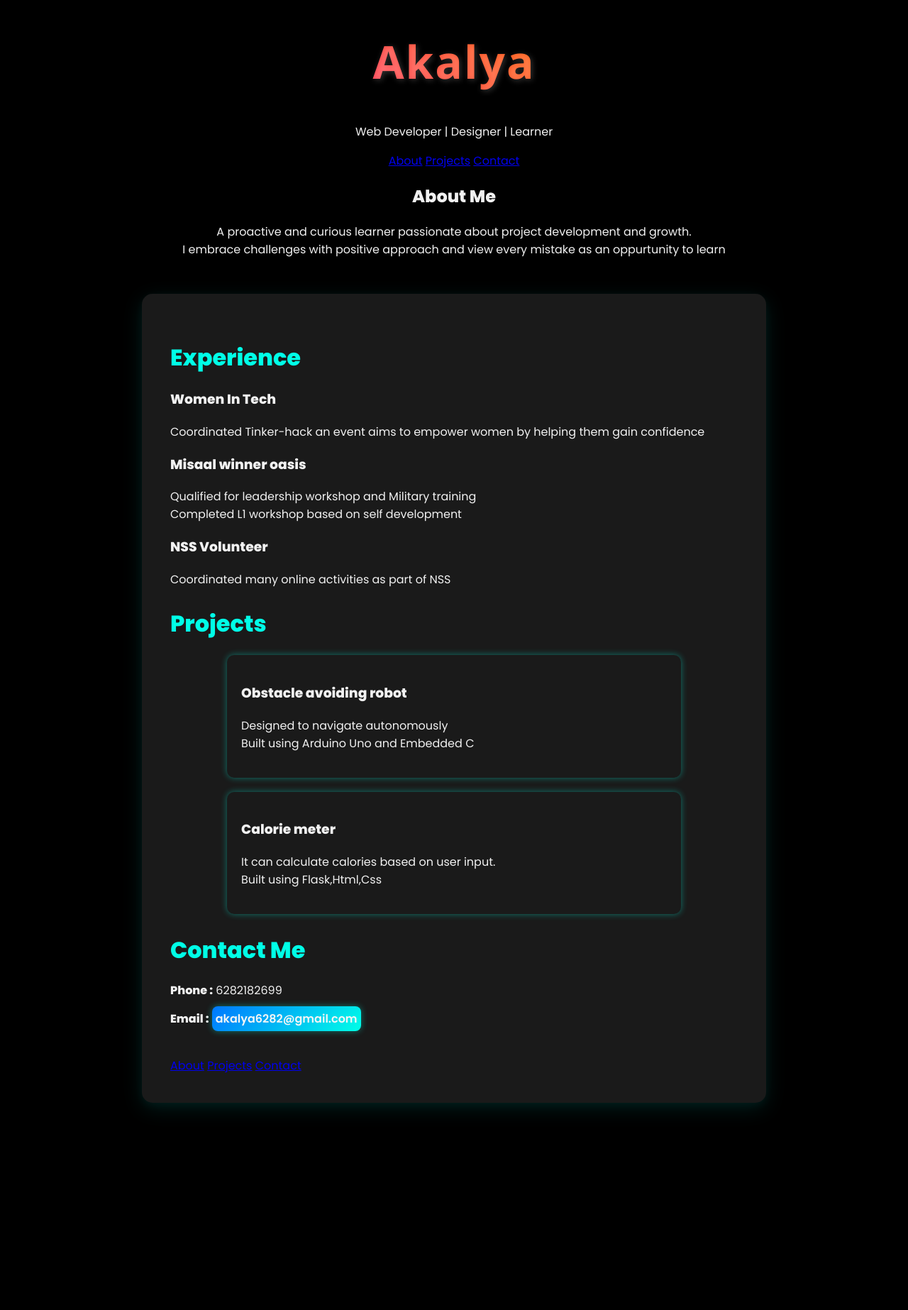
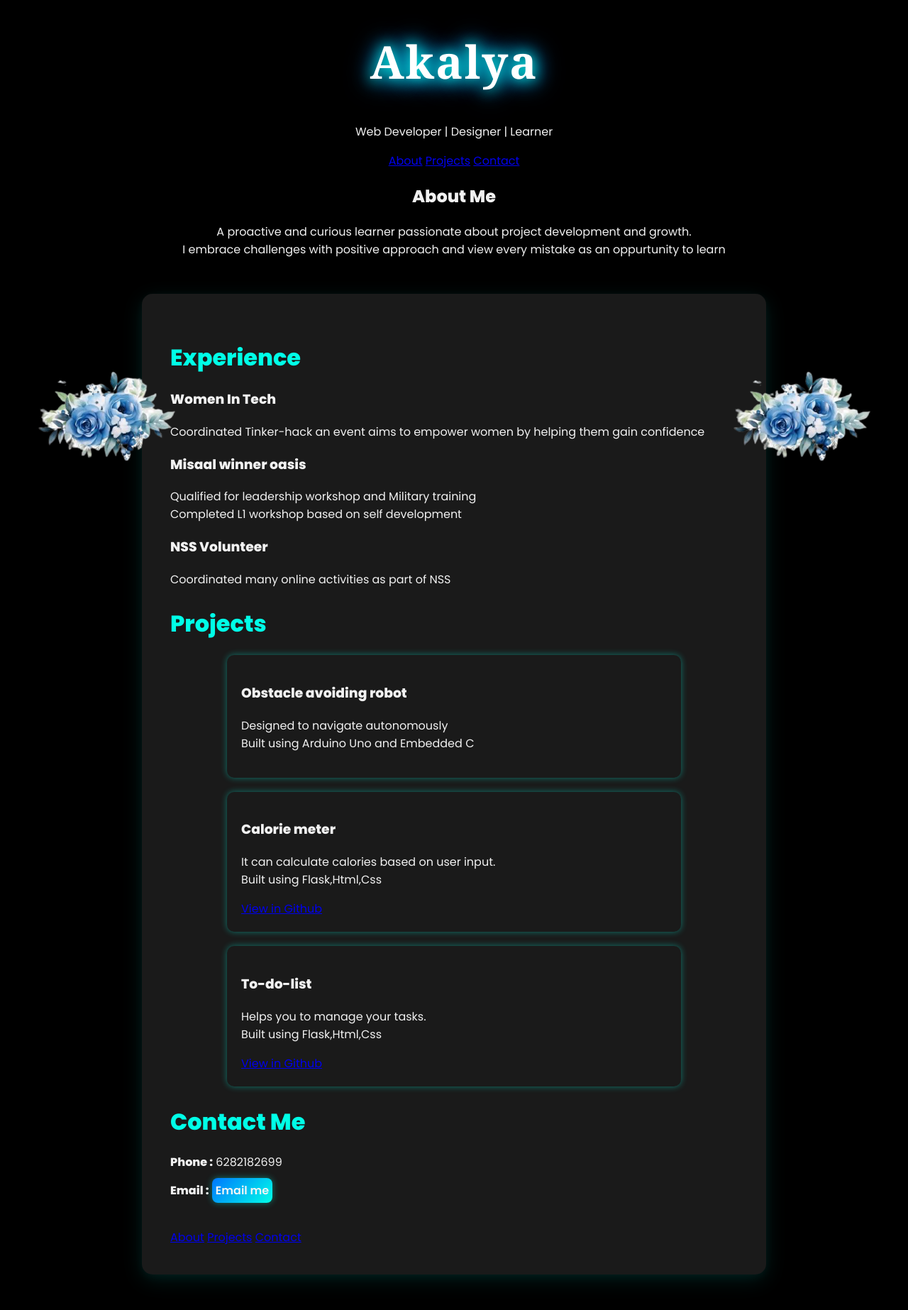
Before and after one commit to Akalya-s6282/Portfolio, a Flask app: page / in a window 1280 px wide. Shown: the whole page at 71% size. Before the commit the page ends 1564 px from the top, so only its background shows below. Run offline with Flask 3, Linux system fonts and the light colour scheme.

Commit message:
More css

```diff
--- a/static/styles.css
+++ b/static/styles.css
@@ -13,12 +13,15 @@
 .fancy_name
 {
   font-size: 4rem;
-    font-family: 'Segoe UI', Tahoma, Geneva, Verdana, sans-serif;
-    background: linear-gradient(45deg, #ff4b2b, #ff416c, #ff6a00, #ffd500);
-    -webkit-background-clip: text;
-    -webkit-text-fill-color: transparent;
-    text-shadow: 2px 2px 8px rgba(255, 255, 255, 0.2);
-    animation: glow 2s ease-in-out infinite alternate;
+    font-family: 'Georgia', serif;
+    color: #fff;
+    text-shadow:
+        0 0 10px #ff6a00,
+        0 0 20px #ff6a00,
+        0 0 30px #ff6a00,
+        0 0 40px #ff416c,
+        0 0 70px #ff416c;
+    animation: pulse 2s infinite alternate;
     letter-spacing: 2px;
 }
 
@@ -126,3 +129,31 @@
   transform: scale(1.05);
   background: linear-gradient(135deg, #00ffe7, #0077ff);
 }
+.flower-img {
+  position: fixed;
+  bottom: 50px;
+  width: 280px;
+  height: 260;
+  opacity: 0;
+  transform: scale(0.5);
+  animation: bloomFlower 2s ease-out forwards;
+  z-index: 0;
+  pointer-events: none;
+}
+
+.flower-img.left {
+  left: 10px;
+  animation-delay: 1s;
+}
+
+.flower-img.right {
+  right: 10px;
+  animation-delay: 1.5s;
+}
+
+@keyframes bloomFlower {
+  to {
+    transform: scale(1);
+    opacity: 1;
+  }
+}
--- a/templates/index.html
+++ b/templates/index.html
@@ -49,6 +49,13 @@
       <h3>Calorie meter</h3>
       <p>It can calculate calories based on user input.</br>
       Built using Flask,Html,Css</p>
+      <a href="https://github.com/Akalya-s6282/tink-her-hack-3-temp">View in Github</a>
+    </div>
+    <div class="project">
+      <h3>To-do-list</h3>
+      <p>Helps you to manage your tasks.</br>
+      Built using Flask,Html,Css</p>
+      <a href="https://github.com/Akalya-s6282/To-do-list">View in Github</a>
     </div>
   </section>
 
@@ -56,7 +63,7 @@
     <h2>Contact Me</h2>
     <p>
       <strong>Phone :</strong> 6282182699</br>
-      <strong>Email :</strong> <a href="mailto:akalya6282@gmail.com" class="email-button">akalya6282@gmail.com</a>
+      <strong>Email :</strong> <a href="mailto:akalya6282@gmail.com" class="email-button">Email me</a>
 
     </p>
   </section>
@@ -69,5 +76,8 @@
   </nav>
   </footer>
   </section>
+<img src="{{ url_for('static', filename='blue-flower.png') }}" class="flower-img left">
+<img src="{{ url_for('static', filename='blue-flower.png') }}" class="flower-img right">
+
 </body>
 </html>
```
Also changed, not shown: static/blue-flower.png (added).
